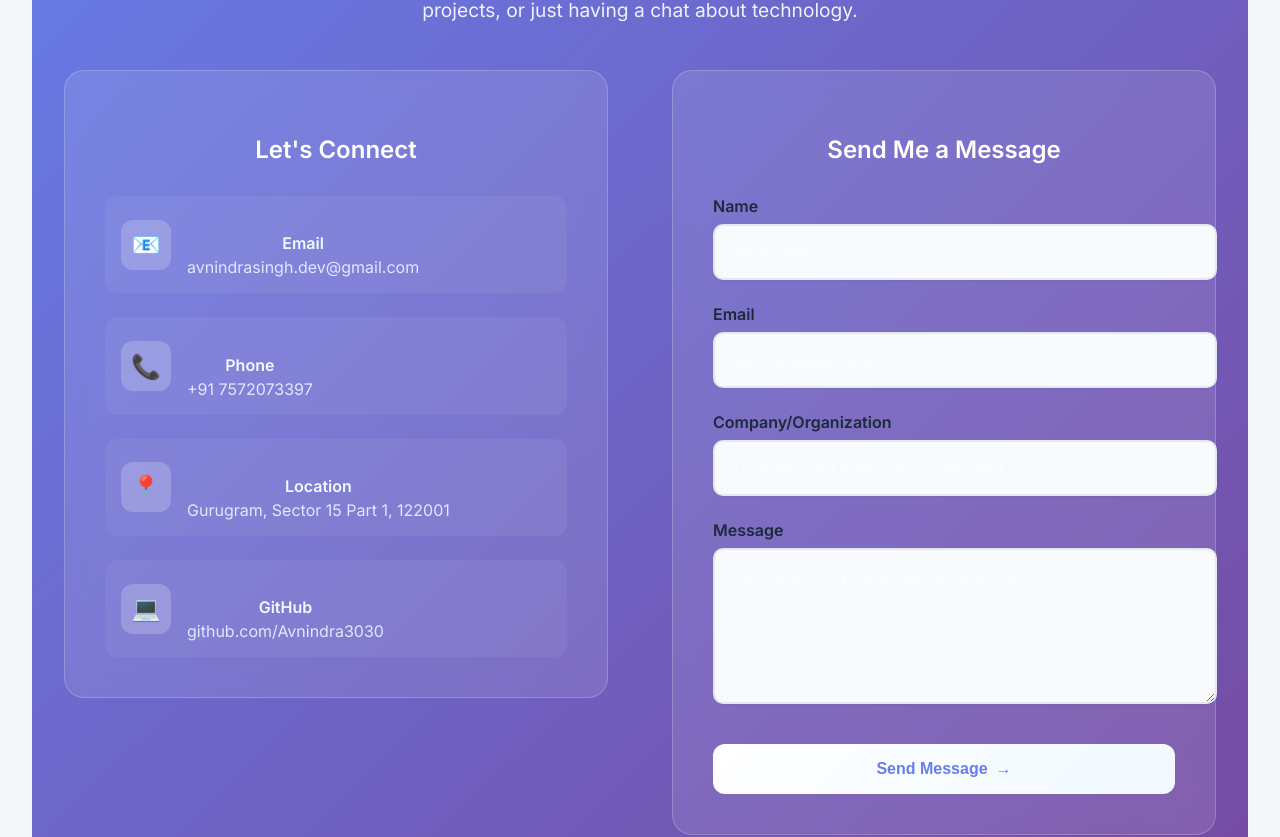
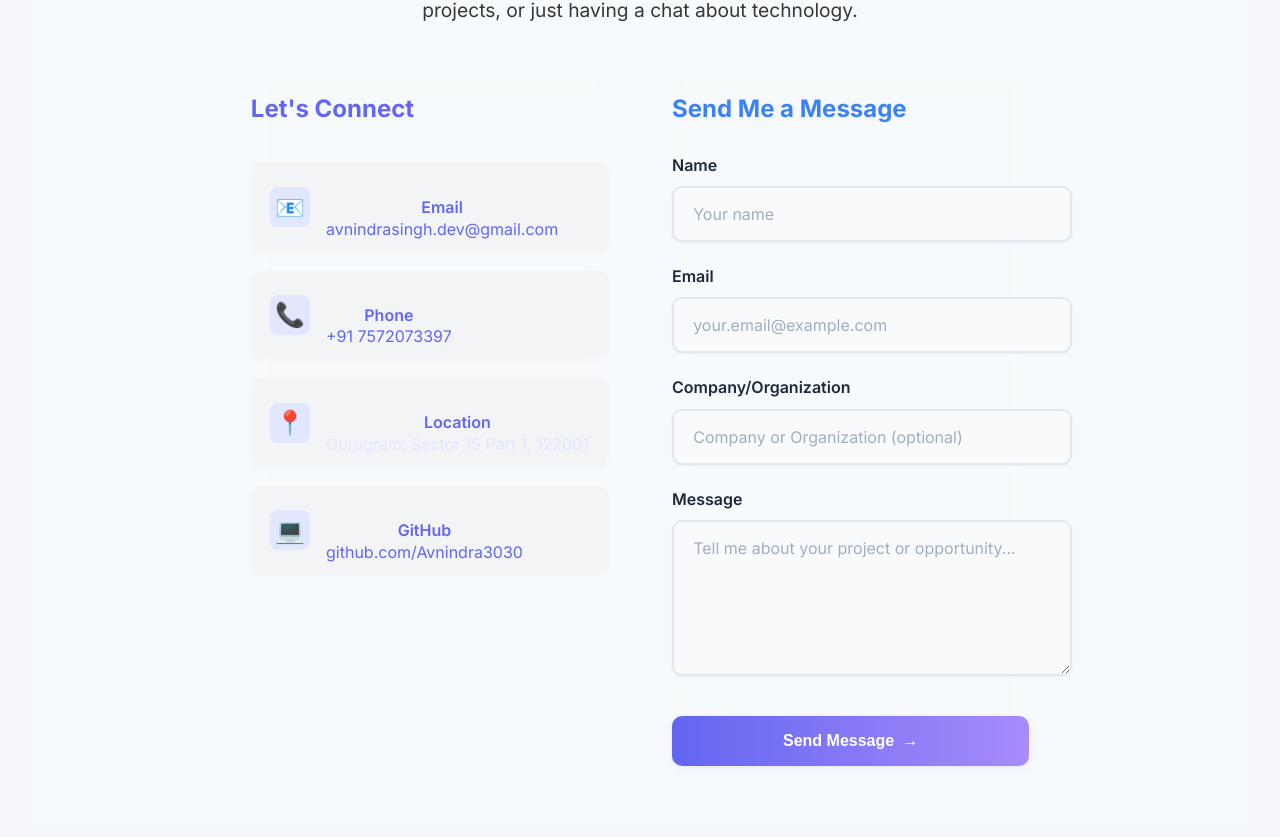
Before and after one commit to Avnindra3030/portfolio-1, a React (Vite) app in the folder frontend/: page / in a window 1280 px wide. Shown: the part 5359-6196 px from the top of the page. Built offline with nearby package versions, Linux system fonts and the light colour scheme.

Commit message:
Fix: Ensure Projects heading is always visible in both light and dark mode

```diff
--- a/frontend/src/App.css
+++ b/frontend/src/App.css
@@ -50,8 +50,20 @@
   font-size: 2.5rem;
   font-weight: bold;
   margin-bottom: 2rem;
-  color: #333;
+  color: #1d4ed8 !important;
   text-align: center;
+  background: none !important;
+  -webkit-background-clip: unset !important;
+  -webkit-text-fill-color: unset !important;
+  background-clip: unset !important;
+  text-shadow: 0 2px 8px rgba(0,0,0,0.08);
+}
+
+@media (prefers-color-scheme: dark) {
+  .projects-title {
+    color: #a78bfa !important;
+    text-shadow: 0 2px 8px rgba(0,0,0,0.32);
+  }
 }
 
 .project-list {
@@ -62,7 +74,6 @@
 }
 
 .project-card {
-  background: white;
   border-radius: 16px;
   padding: 2rem;
   box-shadow: 0 4px 20px rgba(0, 0, 0, 0.1);
@@ -571,3 +582,283 @@
     gap: 0.5rem;
   }
 }
+
+/* Enhanced Contact Section Styles */
+.contact-section {
+  padding: 4rem 0;
+  background: #f7fafc;
+  color: #222;
+  display: flex;
+  justify-content: center;
+  align-items: center;
+  min-height: 100vh;
+}
+
+@media (prefers-color-scheme: dark) {
+  .contact-section {
+    background: #18181b;
+    color: #f3f4f6;
+  }
+}
+
+.contact-card {
+  display: flex;
+  flex-direction: row;
+  gap: 3rem;
+  background: #fff;
+  border-radius: 20px;
+  box-shadow: 0 8px 32px rgba(59, 130, 246, 0.10), 0 1.5px 8px rgba(0,0,0,0.04);
+  padding: 2.5rem 2rem;
+  max-width: 900px;
+  width: 100%;
+  margin: 0 auto;
+}
+
+@media (max-width: 900px) {
+  .contact-card {
+    flex-direction: column;
+    gap: 2rem;
+    padding: 1.5rem 0.5rem;
+  }
+}
+
+@media (prefers-color-scheme: dark) {
+  .contact-card {
+    background: #23272f;
+    box-shadow: 0 8px 32px rgba(139, 92, 246, 0.10), 0 1.5px 8px rgba(0,0,0,0.10);
+  }
+}
+
+.contact-info {
+  flex: 1 1 0;
+  display: flex;
+  flex-direction: column;
+  gap: 1.5rem;
+  justify-content: center;
+  align-items: flex-start;
+  background: none;
+  box-shadow: none;
+  border: none;
+  padding: 0;
+  margin: 0;
+}
+
+.contact-info-title {
+  font-size: 1.5rem;
+  font-weight: 700;
+  margin-bottom: 1rem;
+  color: #6366f1;
+}
+
+.contact-methods {
+  display: flex;
+  flex-direction: column;
+  gap: 1.2rem;
+}
+
+.contact-method {
+  display: flex;
+  align-items: center;
+  gap: 1rem;
+  background: #f3f4f6;
+  border-radius: 10px;
+  padding: 0.8rem 1.2rem;
+  box-shadow: 0 1px 4px rgba(59,130,246,0.04);
+}
+
+@media (prefers-color-scheme: dark) {
+  .contact-method {
+    background: #23272f;
+    color: #f3f4f6;
+    box-shadow: 0 1px 4px rgba(139, 92, 246, 0.08);
+  }
+}
+
+.contact-icon {
+  font-size: 1.5rem;
+  width: 40px;
+  height: 40px;
+  display: flex;
+  align-items: center;
+  justify-content: center;
+  background: #e0e7ff;
+  border-radius: 8px;
+  flex-shrink: 0;
+}
+
+@media (prefers-color-scheme: dark) {
+  .contact-icon {
+    background: #312e81;
+  }
+}
+
+.contact-details h4 {
+  font-size: 1rem;
+  font-weight: 600;
+  margin-bottom: 0.1rem;
+  color: #6366f1;
+}
+
+.contact-link {
+  color: #6366f1;
+  text-decoration: none;
+  transition: color 0.3s ease;
+  font-weight: 500;
+}
+
+.contact-link:hover {
+  color: #a78bfa;
+  text-decoration: underline;
+}
+
+.contact-form-container {
+  flex: 1 1 0;
+  background: none;
+  box-shadow: none;
+  border: none;
+  padding: 0;
+  margin: 0;
+}
+
+.contact-form-title {
+  font-size: 1.5rem;
+  font-weight: 700;
+  margin-bottom: 1.5rem;
+  color: #3b82f6;
+  text-align: left;
+}
+
+.form-group {
+  display: flex;
+  flex-direction: column;
+  gap: 0.5rem;
+}
+
+.form-label {
+  font-weight: 600;
+  color: #374151;
+  font-size: 1rem;
+  margin-bottom: 0.2rem;
+}
+
+@media (prefers-color-scheme: dark) {
+  .contact-form-title {
+    color: #a78bfa;
+  }
+  .form-label {
+    color: #e0e7ff;
+  }
+}
+
+.form-input,
+.form-textarea {
+  background: #f9fafb;
+  color: #222;
+  border: 1.5px solid #e5e7eb;
+}
+
+.form-input::placeholder,
+.form-textarea::placeholder {
+  color: #a0aec0;
+  opacity: 1;
+}
+
+.form-input:focus,
+.form-textarea:focus {
+  background: #fff;
+  border-color: #3b82f6;
+  box-shadow: 0 0 0 2px #3b82f633;
+}
+
+@media (prefers-color-scheme: dark) {
+  .form-input,
+  .form-textarea {
+    background: #23272f;
+    color: #f3f4f6;
+    border: 1.5px solid #312e81;
+  }
+  .form-input::placeholder,
+  .form-textarea::placeholder {
+    color: #b3b8c5;
+    opacity: 1;
+  }
+  .form-input:focus,
+  .form-textarea:focus {
+    background: #23272f;
+    border-color: #6366f1;
+    box-shadow: 0 0 0 2px #6366f133;
+  }
+}
+
+.form-textarea {
+  resize: vertical;
+  min-height: 120px;
+}
+
+.submit-btn {
+  display: flex;
+  align-items: center;
+  justify-content: center;
+  gap: 0.5rem;
+  padding: 1rem 2rem;
+  background: linear-gradient(90deg, #6366f1 0%, #a78bfa 100%);
+  color: #fff;
+  border: none;
+  border-radius: 10px;
+  font-size: 1rem;
+  font-weight: 600;
+  cursor: pointer;
+  transition: background 0.2s, box-shadow 0.2s, transform 0.2s;
+  margin-top: 1rem;
+  box-shadow: 0 2px 8px rgba(139, 92, 246, 0.10);
+}
+
+.submit-btn:hover {
+  background: linear-gradient(90deg, #a78bfa 0%, #6366f1 100%);
+  transform: translateY(-2px) scale(1.03);
+  box-shadow: 0 8px 25px rgba(139, 92, 246, 0.18);
+}
+
+.btn-icon {
+  transition: transform 0.3s ease;
+}
+
+.submit-btn:hover .btn-icon {
+  transform: translateX(3px);
+}
+
+.success-message {
+  display: flex;
+  align-items: center;
+  gap: 0.5rem;
+  padding: 1rem;
+  background: rgba(34, 197, 94, 0.2);
+  border: 1px solid rgba(34, 197, 94, 0.3);
+  border-radius: 12px;
+  color: #22c55e;
+  font-weight: 500;
+  margin-top: 1.5rem;
+  font-size: 1.1rem;
+}
+
+.success-icon {
+  font-size: 1.2rem;
+  font-weight: bold;
+}
+
+.confetti-animation {
+  display: inline-block;
+  vertical-align: middle;
+  margin-right: 0.5rem;
+  margin-bottom: -0.2rem;
+}
+
+@media (max-width: 600px) {
+  .contact-form-container, .contact-info {
+    padding: 1.2rem 0.5rem;
+    border-radius: 12px;
+  }
+  .contact-section {
+    padding: 2rem 0.2rem;
+  }
+}
```
